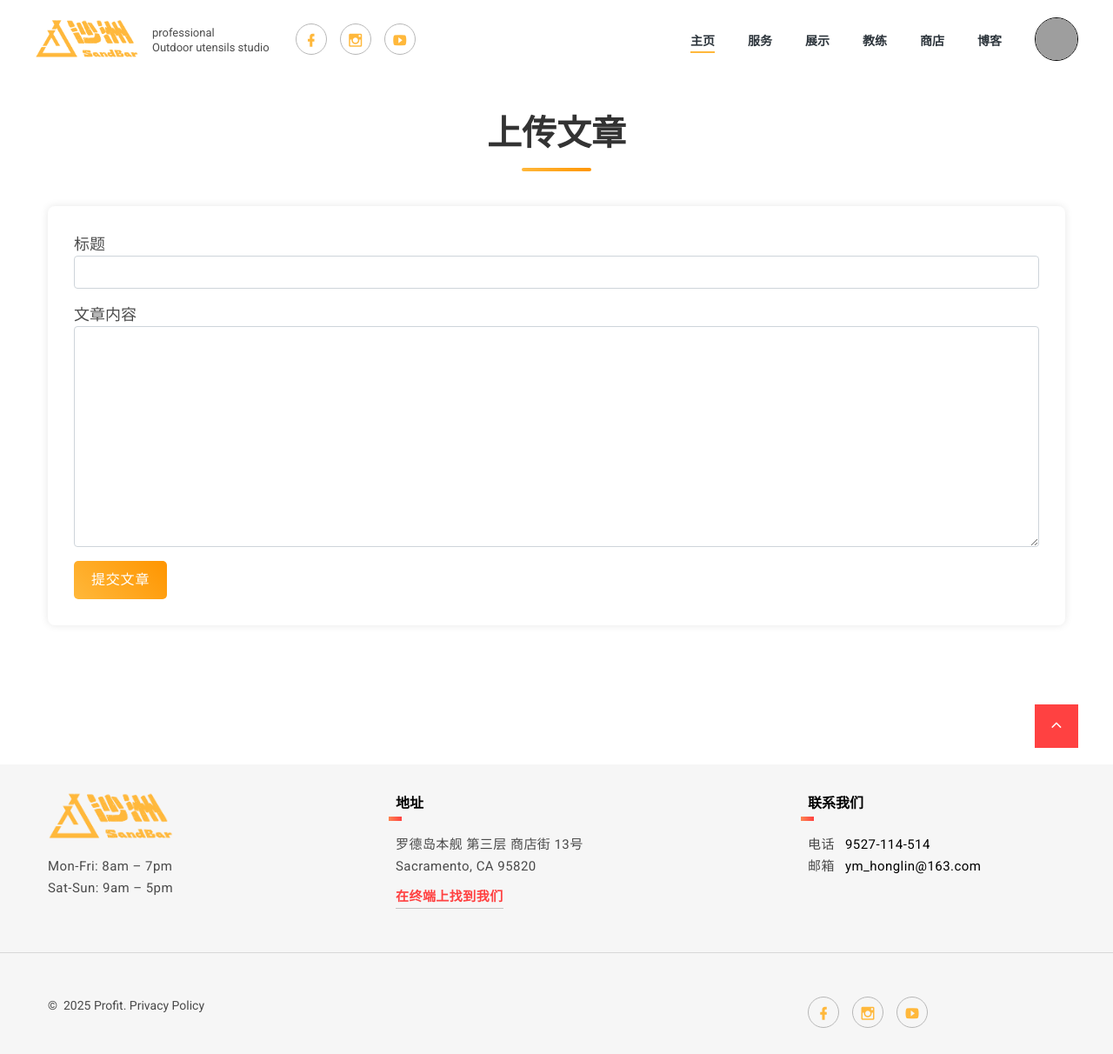
After one commit to redkylin-TheMan/sandBar, a PHP site: page /upload_article.php in a window 1280 px wide. The commit adds this page. Shown: the whole page at 87% size. Run offline with PHP 8.4, Linux system fonts and the light colour scheme; the visitor is signed in with stand-in values (Sample User, id 1); grey boxes are pictures that could not be loaded.

Commit message:
新增上传文章页面

```diff
--- /dev/null
+++ b/upload_article.php
@@ -0,0 +1,99 @@
+<!DOCTYPE html>
+<html lang="en">
+
+<head>
+    <meta charset="UTF-8">
+    <meta name="viewport" content="width=device-width, initial-scale=1.0">
+    <title>上传文章</title>
+    <link rel="icon" href="images/sandI/logo-favicon-yellow.png" type="image/x-icon">
+    <link rel="stylesheet" type="text/css"
+        href="https://fonts.googleapis.com/css?family=Roboto+Condensed:300,400,700,300i%7CRoboto:400,300i">
+    <link rel="stylesheet" href="css/bootstrap.css">
+    <link rel="stylesheet" href="css/fonts.css">
+    <link rel="stylesheet" href="css/style.css">
+    <style>
+        /* 页面标题样式 */
+       .page-title {
+            text-align: center;
+            margin: 40px 0;
+            font-size: 2.5rem;
+            color: #333;
+            position: relative;
+        }
+
+       .page-title:after {
+            content: '';
+            display: block;
+            width: 80px;
+            height: 4px;
+            background: linear-gradient(45deg, #ffb83b, #ff9500);
+            margin: 15px auto;
+            border-radius: 2px;
+        }
+
+        /* 表单容器样式 */
+       .form-container {
+            background-color: #fff;
+            padding: 30px;
+            border-radius: 8px;
+            box-shadow: 0 0 10px rgba(0, 0, 0, 0.1);
+        }
+
+        /* 提交按钮样式 */
+       .btn-primary {
+            background: linear-gradient(45deg, #ffb83b, #ff9500);
+            border: none;
+            color: white;
+            padding: 10px 20px;
+            border-radius: 5px;
+            cursor: pointer;
+            transition: background-color 0.3s ease;
+        }
+
+       .btn-primary:hover {
+            background: linear-gradient(45deg, #ff9500, #ff7b00);
+        }
+    </style>
+</head>
+
+<body>
+    <!-- 预加载器 -->
+    <div class="preloader">
+        <div class="preloader-body">
+            <div class="cssload-container">
+                <div class="cssload-speeding-wheel"></div>
+            </div>
+            <p>Loading...</p>
+        </div>
+    </div>
+
+    <div class="page">
+        <!-- 头部 -->
+        <?php include 'moudle/header.php' ?>
+
+        <div class="container">
+            <h1 class="page-title">上传文章</h1>
+            <div class="form-container">
+                <form action="php/upload_article_post.php" method="post">
+                    <div class="form-group">
+                        <label for="title">标题</label>
+                        <input type="text" class="form-control" id="title" name="title" required>
+                    </div>
+                    <div class="form-group">
+                        <label for="content">文章内容</label>
+                        <textarea class="form-control" id="content" name="content" rows="10" required></textarea>
+                    </div>
+                    <button type="submit" class="btn btn-primary">提交文章</button>
+                </form>
+            </div>
+        </div>
+
+        <!-- 底部 -->
+        <?php include 'moudle/footer.php' ?>
+    </div>
+
+    <script src="js/core.min.js"></script>
+    <script src="js/script.js"></script>
+</body>
+
+</html>
```
Also changed, not shown: article_show_all.php (+23 -1 lines), php/upload_article_post.php (added, +34 -0 lines), images/article_image/test1.jpg (added), images/article_image/test2.jpg (added), images/article_image/test3.jpg (added), images/article_image/test4.jpg (added), images/article_image/test5.jpg (added), images/article_image/test6.jpg (added), images/article_image/test7.jpg (added).
